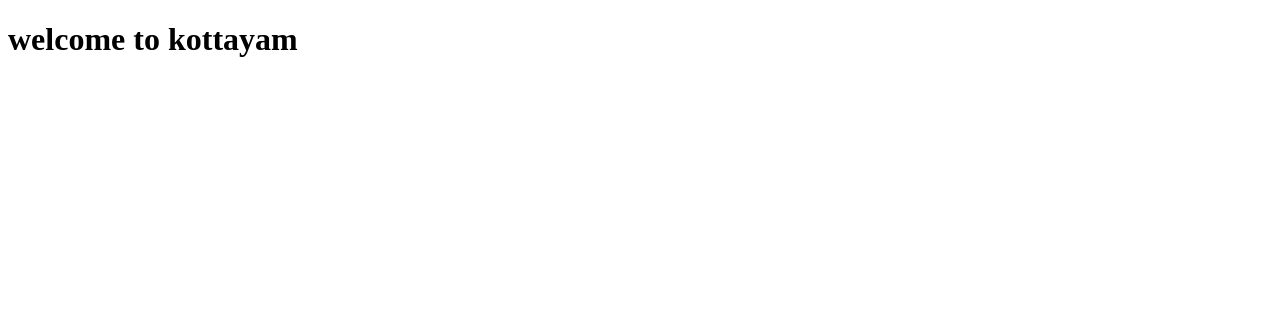
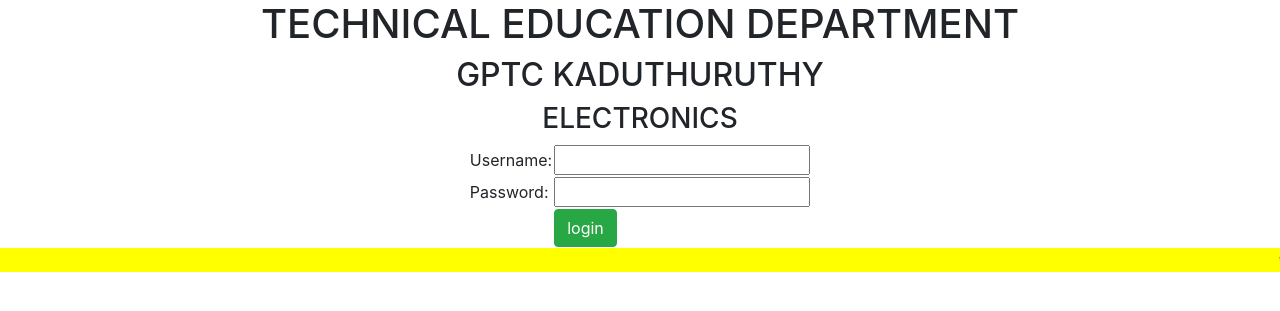
Before and after one commit to venikrishnaveni/python-class-gpcnattakom, a Flask app: page / in a window 1280 px wide. Shown: the top 311 px of the page. Run offline with Flask 2, Linux system fonts and the light colour scheme; some libraries are stand-ins or nearby versions.

Commit message:
html file

```diff
--- /dev/null
+++ b/requirements.txt
@@ -0,0 +1,5 @@
+Flask==1.0.2
+gunicorn==19.9.0
+Jinja2==2.10
+virtualenv==15.1.0
+Werkzeug==0.14.1
--- /dev/null
+++ b/runtime.txt
@@ -0,0 +1 @@
+python-3.6.6
--- a/templates/index.html
+++ b/templates/index.html
@@ -1,12 +1,20 @@
 <!DOCTYPE html>
 <html lang="en">
 <head>
+
+    <link rel="stylesheet" href="https://stackpath.bootstrapcdn.com/bootstrap/4.3.1/css/bootstrap.min.css" integrity="sha384-ggOyR0iXCbMQv3Xipma34MD+dH/1fQ784/j6cY/iJTQUOhcWr7x9JvoRxT2MZw1T" crossorigin="anonymous">
     <meta charset="UTF-8">
     <meta name="viewport" content="width=device-width, initial-scale=1.0">
     <meta http-equiv="X-UA-Compatible" content="ie=edge">
     <title>Document</title>
 </head>
 <body>
-    <h1>welcome to kottayam</h1>
+   <center> <h1>TECHNICAL EDUCATION DEPARTMENT</h1></center>
+    <center><h2>GPTC KADUTHURUTHY</h2></center>
+    <center><h3>ELECTRONICS</h3></center>
+<center><table ><tr><td>Username:</td><td><input type="text"></td>
+                </tr><tr><td>Password:</td><td><input type="password"></td></td>
+                    <tr><td></td><td><button class="btn btn-success">login</button></td></tr></table></center>
+                    <marquee behavior="scroll" direction="left" bgcolor="yellow">welcome to the official website of GPTC KADUTHURUTHY ELECTRONICS DEPARTMENT</marquee>
+
 </body>
-</html>
```
Also changed, not shown: 1 other file.
